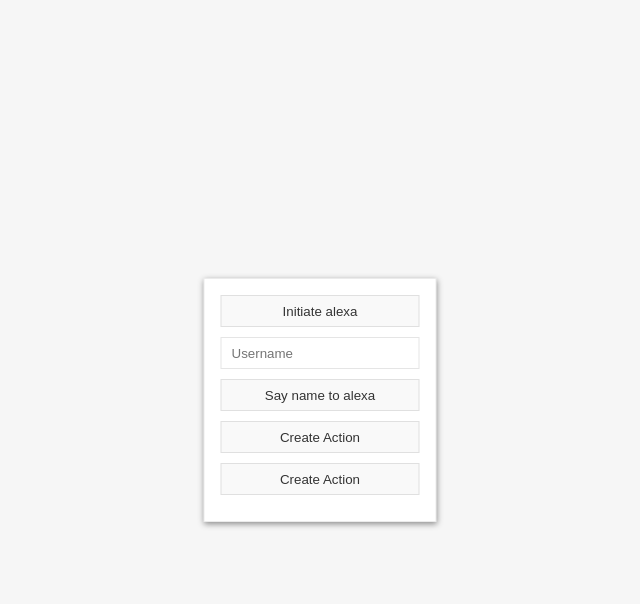
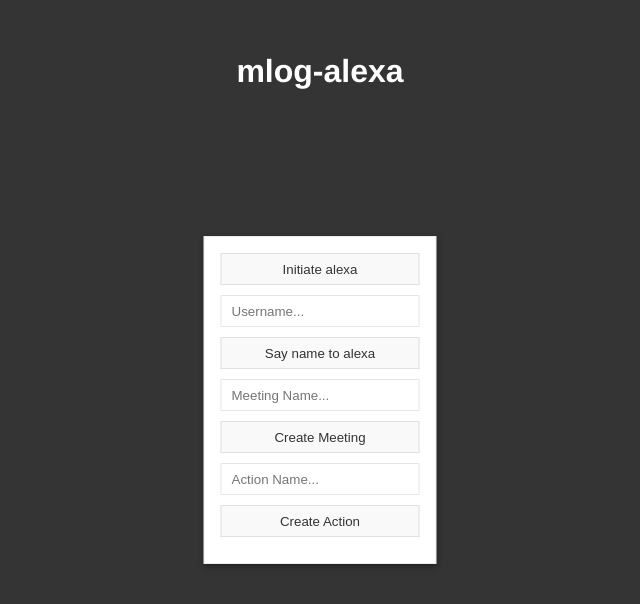
Before and after one commit to andyashall/mlog-alexa, a React app: page / in a window 1280 px wide. Shown: the top 604 px of the page, without its empty margins (320-960 px from the left). Built offline with nearby package versions, Linux system fonts and the light colour scheme.

Commit message:
Now talking to server

```diff
--- a/app/App.css
+++ b/app/App.css
@@ -1,12 +1,21 @@
 html, body {
 	margin: 0;
 	padding: 0;
-	background-color: #f6f6f6;
+	background-color: rgba(0,0,0,.55);
 }
 
 .app {
 	min-height: 100vh;
 	position: relative;
+}
+
+h1 {
+	font-family: helvetica;
+	position: fixed;
+	left: 50%;
+	top: 2rem;
+	color: #fff;
+	transform: translateX(-50%);
 }
 
 .butts {
--- a/app/App.js
+++ b/app/App.js
@@ -43,10 +43,16 @@
     } )
   }
   createMeeting() {
-    var meetingName = "Test meeting"
+    var meetingName = document.getElementById("mn").value
     var data = {
       userId: userId,
       meetingName: meetingName
+    }
+    if (!userId) {
+      return
+    }
+    if (meetingName == "") {
+      return
     }
     axios.post('/api/createmeeting', data)
     .then( (res) => {
@@ -58,11 +64,20 @@
     } )
   }
   createAction() {
-    var action = "This is the action content"
+    var action = document.getElementById("an").value
     var data = {
       userId: userId,
       meetingId: meetingId,
       action: action
+    }
+    if (!userId) {
+      return
+    }
+    if (!meetingId) {
+      return
+    }
+    if (action == "") {
+      return
     }
     axios.post('/api/createaction', data)
     .then( (res) => {
@@ -75,11 +90,14 @@
   render() {
     return (
       <div className={style.app}>
+        <h1>mlog-alexa</h1>
         <div className={style.butts}>
           <button onClick={this.init}>Initiate alexa</button>
-          <input id="un" placeholder="Username" />
+          <input id="un" placeholder="Username..." />
           <button onClick={this.login}>Say name to alexa</button>
-          <button onClick={this.createMeeting}>Create Action</button>
+          <input id="mn" placeholder="Meeting Name..." />
+          <button onClick={this.createMeeting}>Create Meeting</button>
+          <input id="an" placeholder="Action Name..." />
           <button onClick={this.createAction}>Create Action</button>
         </div>
       </div>
--- a/package.json
+++ b/package.json
@@ -26,6 +26,7 @@
     "axios": "^0.15.3",
     "babel-cli": "^6.4.0",
     "body-parser": "^1.16.0",
+    "mongodb": "^2.2.22",
     "react": "^0.14.3",
     "react-dom": "^0.14.3"
   },
```
Also changed, not shown: server.js (+54 -5 lines), 1 other file (tests, documents, lock files or other folders).
